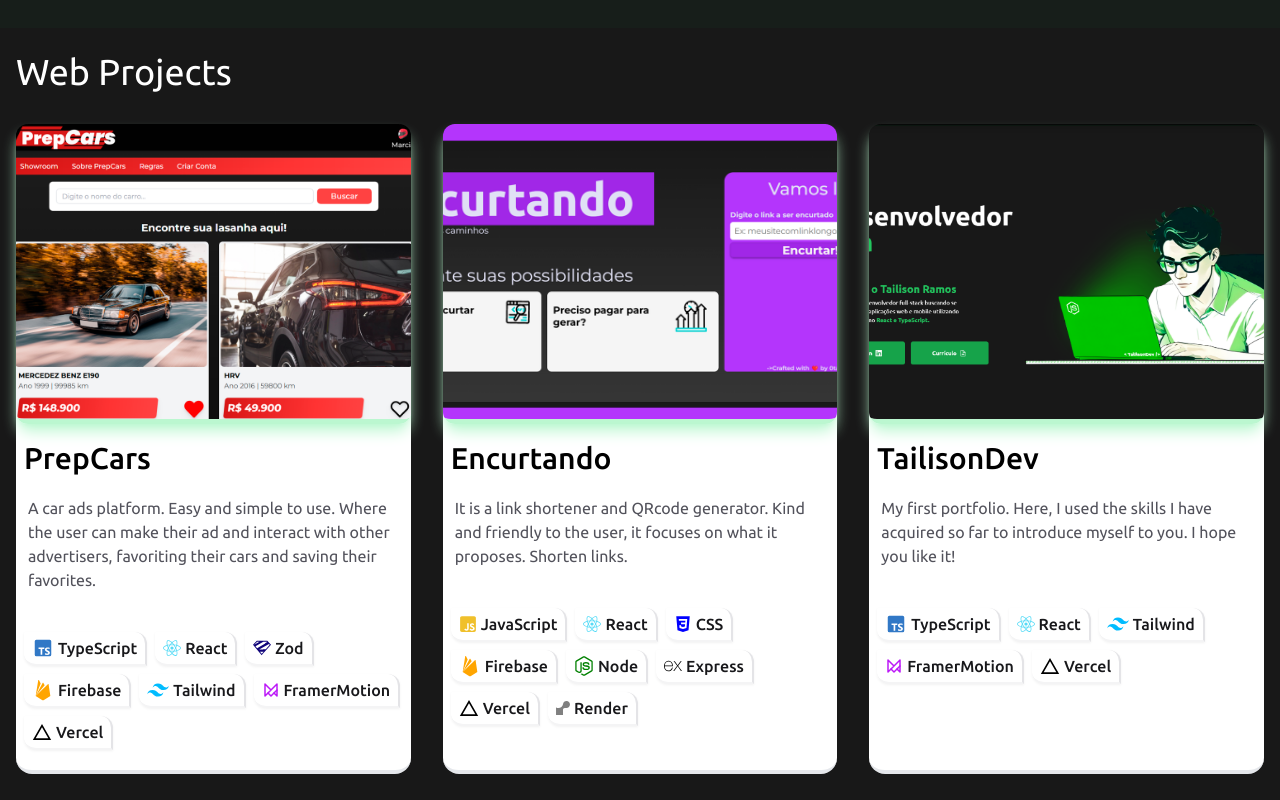
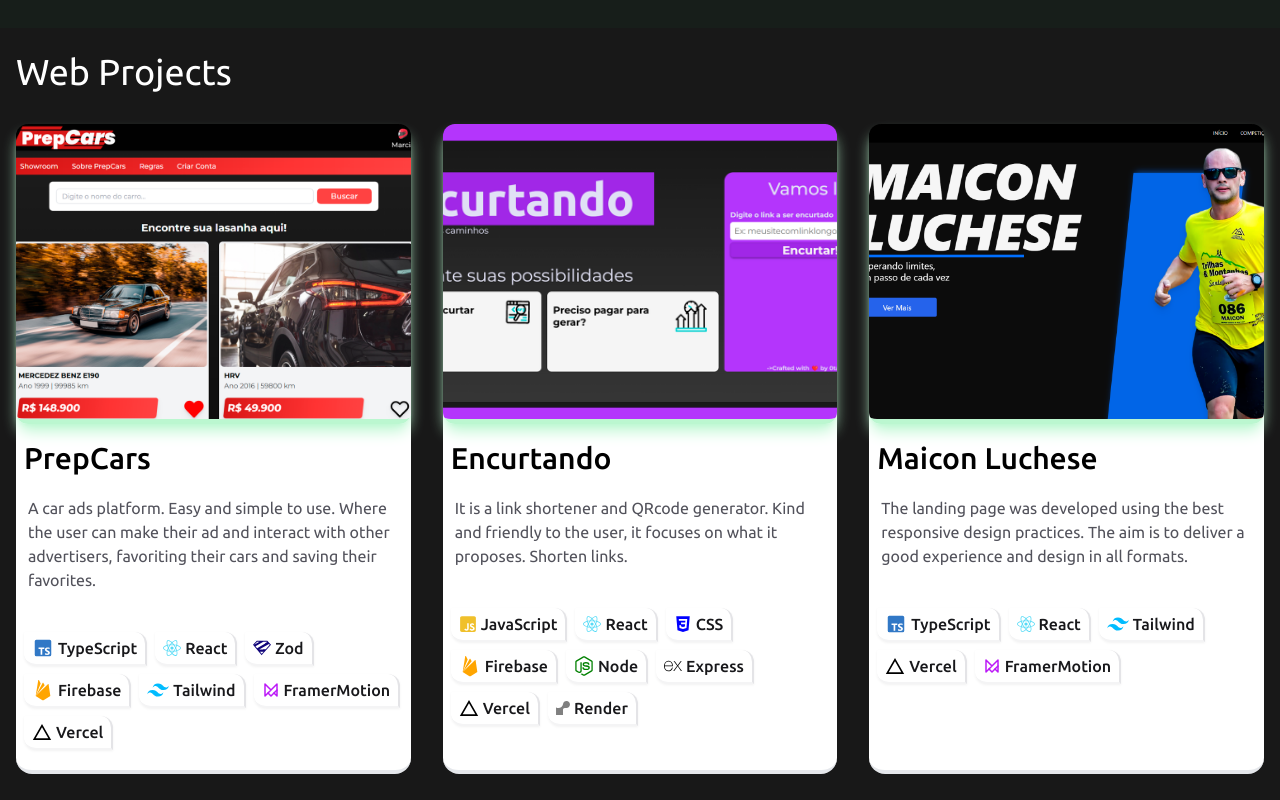
Before and after one commit to 0tarso/Portfolio_Tailison, a React (Vite) app: page / in a window 1280 px wide. Shown: the part 1140-1940 px from the top of the page. Built offline with nearby package versions, Linux system fonts and the light colour scheme; no server answers; a web font is replaced by a local one.

Commit message:
feat: new project added  - internationalization added to the new project card  - new project card cover added

```diff
--- a/public/locales/en/translation.json
+++ b/public/locales/en/translation.json
@@ -31,6 +31,9 @@
     },
     "tailisonDev": {
       "description": "My first portfolio. Here, I used the skills I have acquired so far to introduce myself to you. I hope you like it!"
+    },
+    "maiconLandingPage": {
+      "description": "The landing page was developed using the best responsive design practices. The aim is to deliver a good experience and design in all formats."
     },
     "whereFindProject": "Where to find the project"
   },
--- a/public/locales/pt/translation.json
+++ b/public/locales/pt/translation.json
@@ -31,6 +31,9 @@
     },
     "tailisonDev": {
       "description": "Meu primeiro portfólio. Aqui, usei as habilidades que adquiri até o momento para apresentar um pouco sobre mim a você. Espero que goste!"
+    },
+    "maiconLandingPage": {
+      "description": "Landing page desenvolvida utilizando boas práticas de responsividade. Buscando entregar uma boa experiência e design em todos os formatos."
     },
     "whereFindProject": "Onde encontrar o projeto"
   },
--- a/src/components/projects/index.tsx
+++ b/src/components/projects/index.tsx
@@ -2,6 +2,7 @@
 import prepcarsPage from '../../assets/prepPag.png'
 import portfolioPage from '../../assets/portfolioImg.png'
 import encurtandoPage from '../../assets/encurtandoPag.png'
+import maiconPage from '../../assets/maiconPag.png'
 
 import correDesign from '../../assets/corredesign.png'
 import itabaratoDesgin from '../../assets/itabaratodesign.png'
@@ -76,6 +77,14 @@ const Projects = () => {
             gitHubLink='https://github.com/0tarso/Encurtando--Full'
             deploymentLink='https://www.encurtando.com/'
           />
+          <ProjectCard
+            cardImg={maiconPage}
+            projectName='Maicon Luchese'
+            stack={['TypeScript', 'React', 'Tailwind', 'Vercel', 'FramerMotion']}
+            description={text('projects.maiconLandingPage.description')}
+            gitHubLink='https://github.com/0tarso/ml-landing-page'
+            deploymentLink='https://mluchese.vercel.app/'
+          />
 
           <ProjectCard
             cardImg={portfolioPage}
```
Also changed, not shown: src/assets/maiconPag.png (added).
